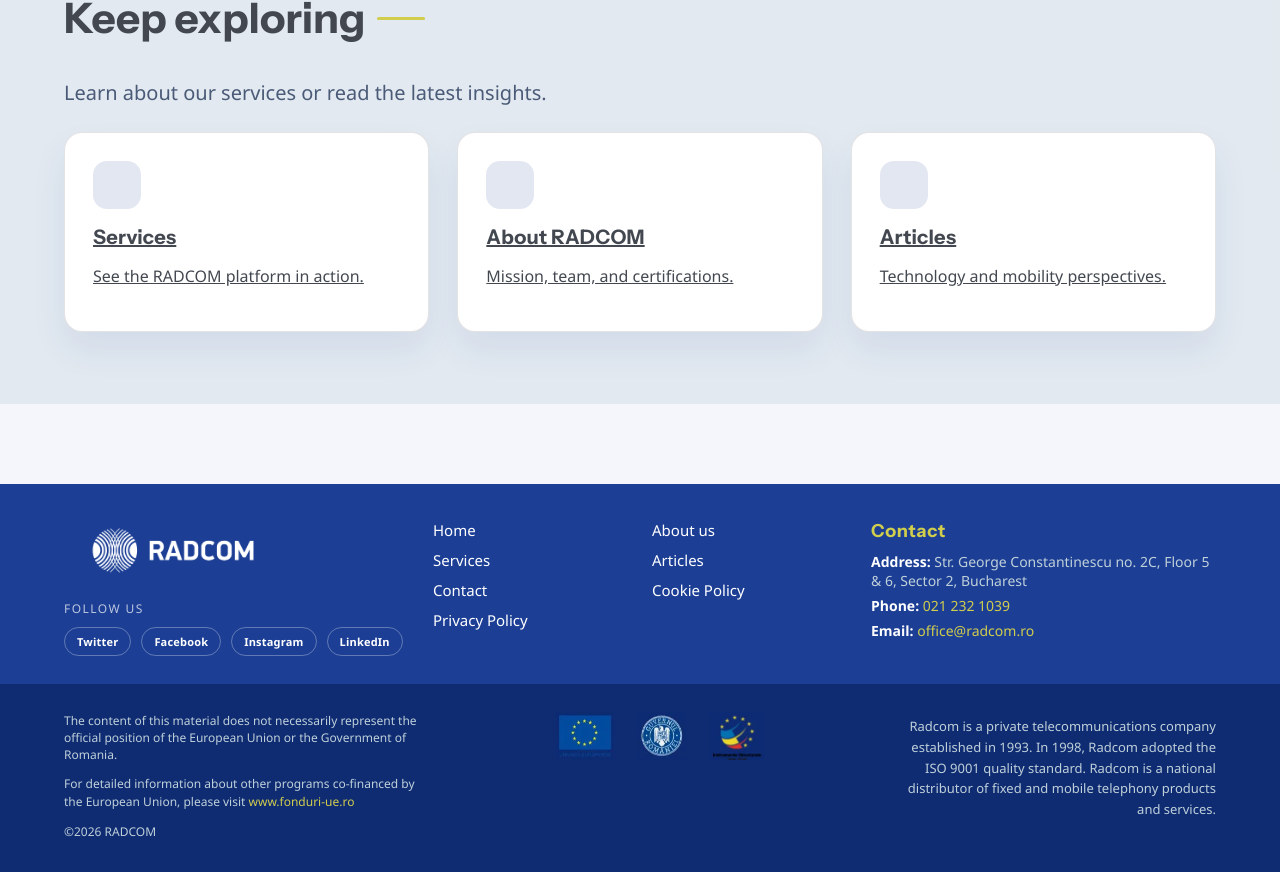
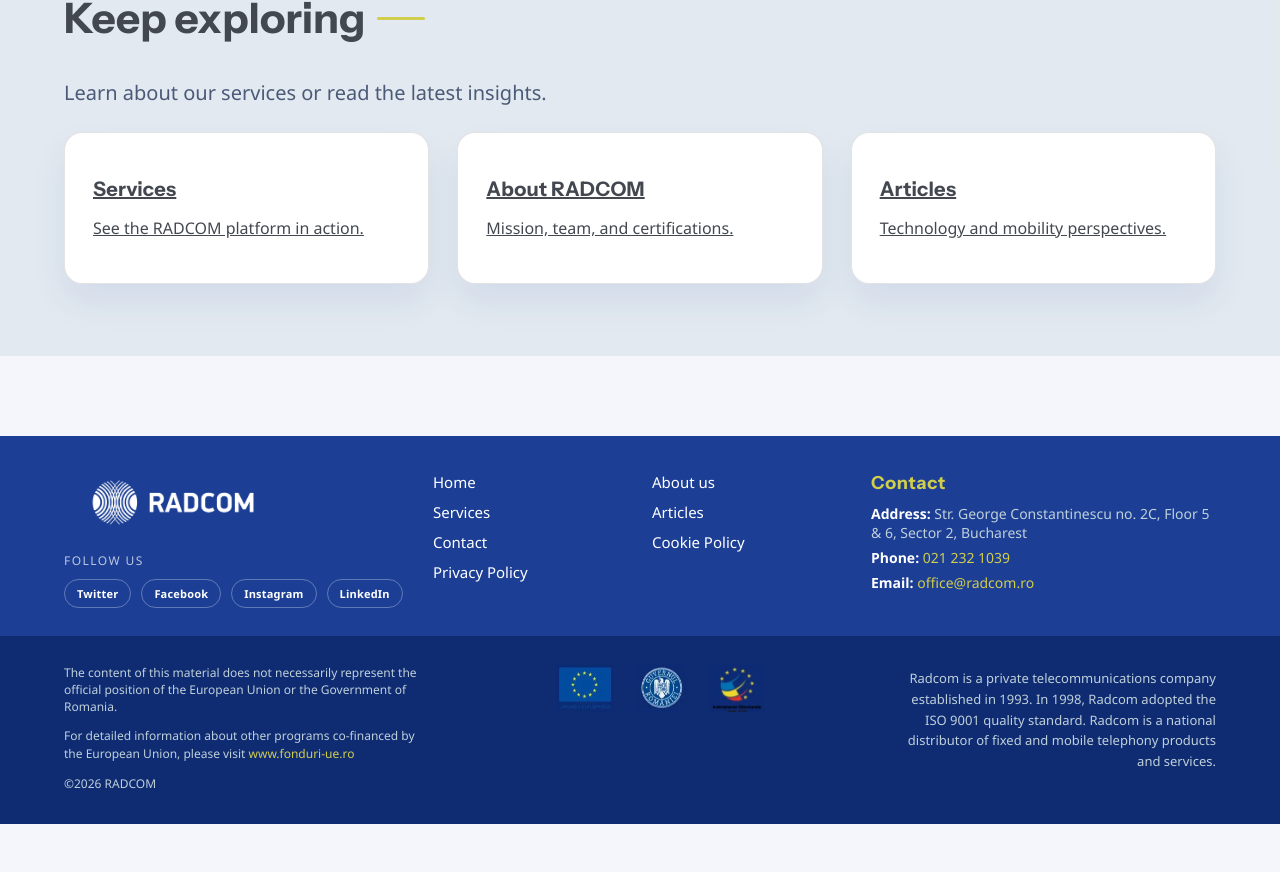
Before and after one commit to tonibunaiasu/radcom.ro, a Next.js app in the folder apps/web/: page /en/cariere in a window 1280 px wide. Shown: the part 1860-2732 px from the top of the page. After the commit the page ends 2684 px from the top, so only its background shows below. Built offline with nearby package versions, Linux system fonts and the light colour scheme; no server answers; a web font is replaced by a local one.

Commit message:
Remove empty icon placeholders

```diff
--- a/apps/web/app/globals.css
+++ b/apps/web/app/globals.css
@@ -1508,7 +1508,7 @@
 
 .feature-card::before {
   content: "";
-  display: block;
+  display: none;
   width: 48px;
   height: 48px;
   border-radius: 14px;
@@ -1518,6 +1518,10 @@
 
 .feature-card.has-icon::before {
   display: none;
+}
+
+.feature-card.has-placeholder::before {
+  display: block;
 }
 
 .feature-icon {
```
